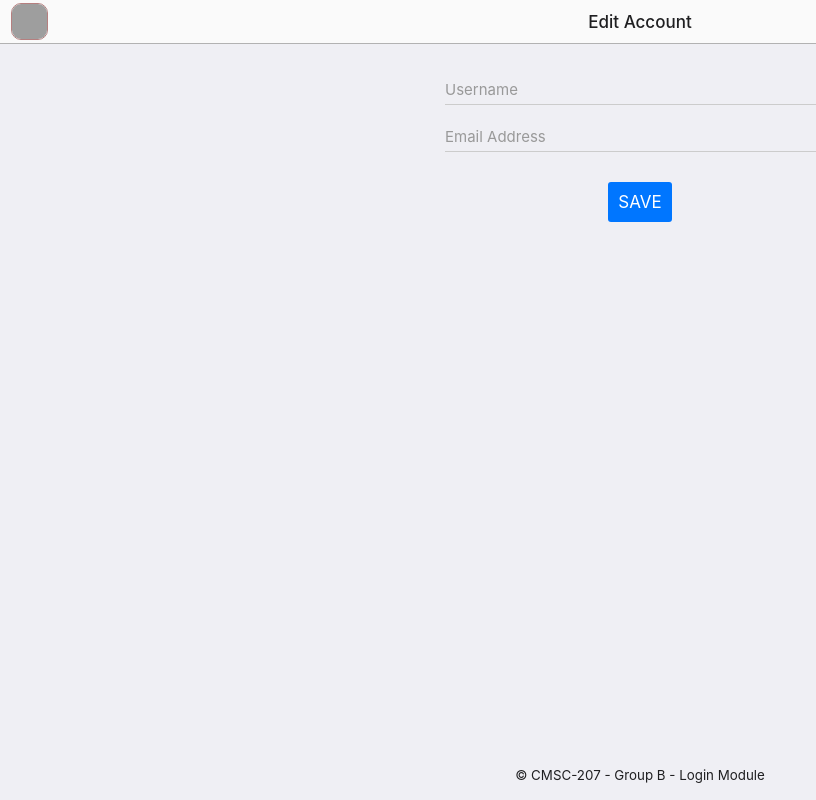
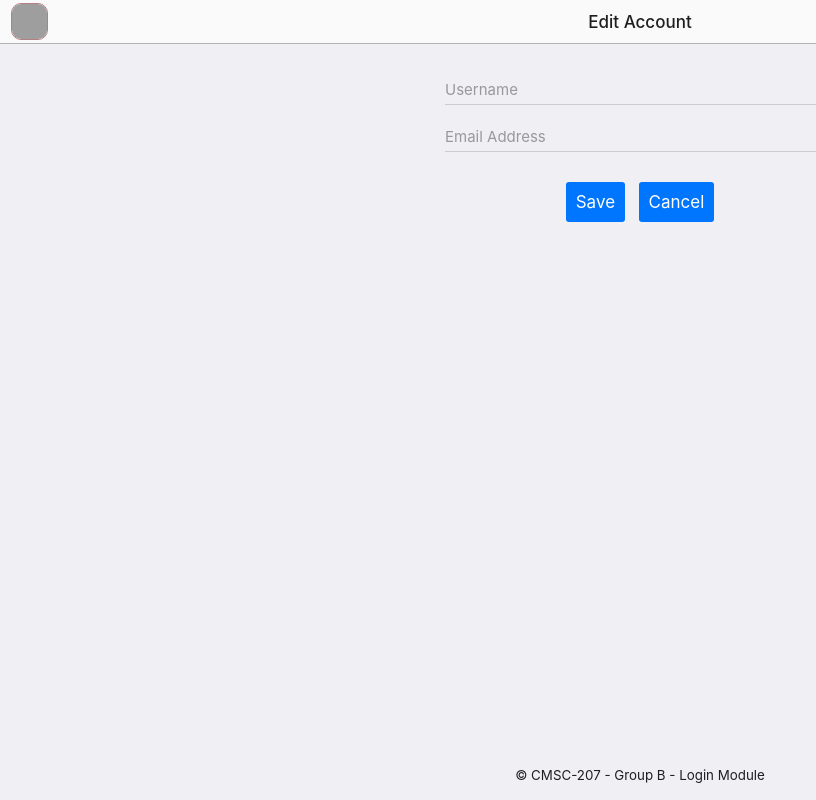
Before and after one commit to jojosardez/upou-cmsc-207-group-b-a1, a PHP site: page /app/edit.php in a window 1280 px wide. Shown: the whole page, without its empty margins (0-816 px from the left). Run offline with PHP 8.4, Linux system fonts and the light colour scheme; the visitor is signed in with stand-in values (Sample User, id 1); grey boxes are pictures that could not be loaded.

Commit message:
Added cancel button.

```diff
--- a/app/assets/js/common.js
+++ b/app/assets/js/common.js
@@ -1,6 +1,6 @@
 window.fn = {};
 
-window.fn.open = function() {
+window.fn.open = function () {
   var menu = document.getElementById('menu');
   menu.open();
 };
@@ -14,3 +14,7 @@ var hideModal = function () {
   var modal = document.querySelector('ons-modal');
   modal.hide();
 }
+
+var goBack = function () {
+  window.history.back();
+}
--- a/app/edit.php
+++ b/app/edit.php
@@ -48,7 +48,9 @@
           <ons-input id="email" modifier="underbar" placeholder="Email Address" size="35" required float></ons-input>
         </p>
         <p style="margin-top: 30px;">
-          <ons-button onclick="save()">SAVE</ons-button>
+          <ons-button onclick="save()">Save</ons-button>
+          &nbsp;
+          <ons-button onclick="goBack()">Cancel</ons-button>
         </p>
       </div>
       <div class="footer">
--- a/app/forgot.php
+++ b/app/forgot.php
@@ -46,6 +46,8 @@
         </p>
         <p style="margin-top: 30px;">
           <ons-button onclick="reset()">Reset Password</ons-button>
+          &nbsp;
+          <ons-button onclick="goBack()">Cancel</ons-button>
         </p>
       </div>
       <div class="footer">
--- a/app/register.php
+++ b/app/register.php
@@ -55,6 +55,8 @@
         </p>
         <p style="margin-top: 30px;">
           <ons-button onclick="save()">Register</ons-button>
+          &nbsp;
+          <ons-button onclick="goBack()">Cancel</ons-button>
         </p>
       </div>
       <div class="footer">
```
